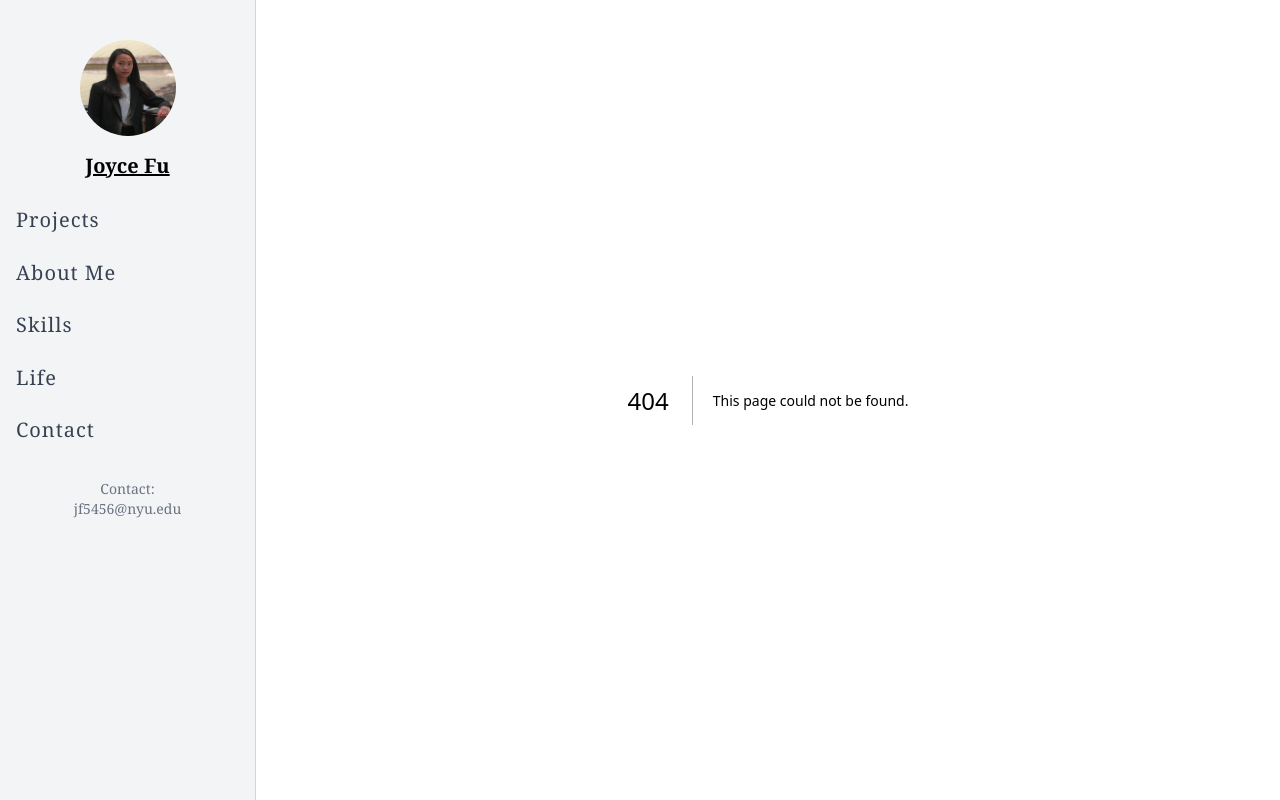
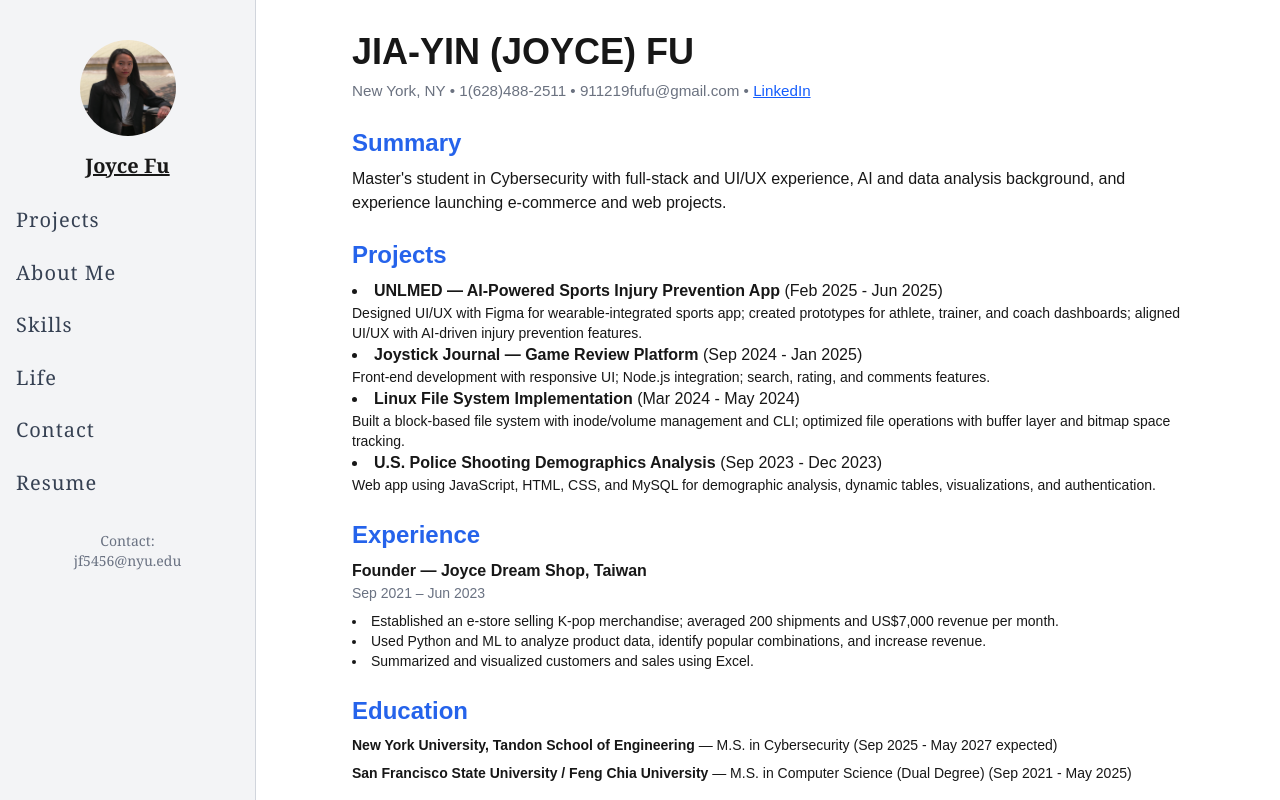
Before and after one commit to 911219fufu-tech/Personal-Website, a Next.js app: page /resume in a window 1280 px wide. Before the commit this address had no page. Shown: the top 800 px of the page. Built offline with nearby package versions, Linux system fonts and the light colour scheme.

Commit message:
Refactor code structure for improved readability and maintainability

```diff
--- a/app/globals.css
+++ b/app/globals.css
@@ -29,3 +29,67 @@ body {
 .arial-sans {
   font-family: Arial, Helvetica, sans-serif;
 }
+
+/* Accent and card styles for Projects & Resume */
+:root {
+  --accent: #2563eb; /* blue-600 */
+  --card-bg: #ffffff;
+  --card-border: rgba(15, 23, 42, 0.06);
+  --card-shadow: 0 6px 18px rgba(15, 23, 42, 0.06);
+  --muted: #6b7280;
+}
+
+.project-grid {
+  display: grid;
+  grid-template-columns: repeat(2, 1fr);
+  gap: 1.5rem;
+}
+
+.project-card {
+  background: var(--card-bg);
+  border: 1px solid var(--card-border);
+  box-shadow: var(--card-shadow);
+  border-radius: 0.75rem;
+  padding: 1.25rem;
+  transition: transform 180ms ease, box-shadow 180ms ease;
+}
+
+.project-card:hover {
+  transform: translateY(-6px);
+  box-shadow: 0 12px 30px rgba(15,23,42,0.12);
+}
+
+.project-meta {
+  color: var(--muted);
+  font-size: 0.9rem;
+  margin-top: 0.35rem;
+}
+
+.resume-section h2 {
+  color: var(--accent);
+  margin-bottom: 0.5rem;
+}
+
+.resume-contact {
+  color: var(--muted);
+  font-size: 0.95rem;
+}
+
+.btn-primary {
+  background: var(--accent);
+  color: white;
+  padding: 0.5rem 0.9rem;
+  border-radius: 0.5rem;
+  display: inline-block;
+  text-decoration: none;
+}
+
+@media (max-width: 768px) {
+  .project-grid {
+    grid-template-columns: 1fr;
+  }
+
+  aside {
+    width: 56px !important;
+  }
+}
--- a/app/layout.tsx
+++ b/app/layout.tsx
@@ -46,6 +46,7 @@ export default function RootLayout({
         <a href="#skills" className="block hover:text-blue-500">Skills</a>
         <a href="#life" className="block hover:text-blue-500">Life</a>
         <a href="#contact" className="block hover:text-blue-500">Contact</a>
+        <a href="/resume" className="block hover:text-blue-500">Resume</a>
       </nav>
 
             <p className="text-sm mt-8 text-gray-500 dark:text-gray-400">
--- a/app/page.tsx
+++ b/app/page.tsx
@@ -7,22 +7,77 @@ export default function Page() {
       <section id="projects" className="bg-white px-6 py-16">
         <div className="max-w-6xl mx-auto">
           <h2 className="text-3xl font-bold mb-8">✨ Projects</h2>
-          <div className="grid md:grid-cols-3 gap-12">
-            <div>
-              <img src="/project1.jpg" alt="Project 1" className="mb-4 rounded" />
-              <h3 className="text-xl font-semibold">AI-Powered Injury Prevention</h3>
-              <p className="text-sm text-gray-500 mt-1">June 2024</p>
-            </div>
-            <div>
-              <img src="/project2.jpg" alt="Project 2" className="mb-4 rounded" />
-              <h3 className="text-xl font-semibold">Phishing Detection System</h3>
-              <p className="text-sm text-gray-500 mt-1">May 2023</p>
-            </div>
-            <div>
-              <img src="/project3.jpg" alt="Project 3" className="mb-4 rounded" />
-              <h3 className="text-xl font-semibold">UX Redesign - Recipe App</h3>
-              <p className="text-sm text-gray-500 mt-1">March 2023</p>
-            </div>
+          <div className="project-grid">
+            <article className="project-card">
+              <h3 className="text-2xl font-semibold">UNLMED — AI-Powered Sports Injury Prevention App</h3>
+              <p className="project-meta">Feb 2025 - Jun 2025</p>
+              <ul className="list-disc list-inside mt-3 text-sm">
+                <li>Designed user interface and experience using Figma for wearable-integrated sports app.</li>
+                <li>Created interactive prototypes for athlete, trainer, and coach dashboards.</li>
+                <li>Aligned UI/UX with AI-driven injury prevention and recovery features.</li>
+                <li>Working towards a fully functional mobile application for real-world use.</li>
+              </ul>
+            </article>
+
+            <article className="project-card">
+              <h3 className="text-2xl font-semibold">Joystick Journal — Game Review Platform</h3>
+              <p className="project-meta">Sep 2024 - Jan 2025</p>
+              <ul className="list-disc list-inside mt-3 text-sm">
+                <li>Implemented responsive UI with HTML, CSS, and JavaScript.</li>
+                <li>Integrated with Node.js backend to fetch game data and manage user interactions.</li>
+                <li>Developed search, rating system, and user comments to boost engagement.</li>
+              </ul>
+            </article>
+
+            <article className="project-card">
+              <h3 className="text-2xl font-semibold">Linux File System Implementation (OS)</h3>
+              <p className="project-meta">Mar 2024 - May 2024</p>
+              <ul className="list-disc list-inside mt-3 text-sm">
+                <li>Implemented a block-based Linux file system with custom volume control, inode management, and CLI.</li>
+                <li>Optimized file operations using a buffer layer and bitmap-based space tracking.</li>
+              </ul>
+            </article>
+
+            <article className="project-card">
+              <h3 className="text-2xl font-semibold">U.S. Police Shooting Demographics Analysis (Web)</h3>
+              <p className="project-meta">Sep 2023 - Dec 2023</p>
+              <ul className="list-disc list-inside mt-3 text-sm">
+                <li>Built a web app using JavaScript, HTML, CSS, and MySQL to analyze police shooting demographics.</li>
+                <li>Created dynamic tables and visualizations for intuitive data interaction.</li>
+                <li>Implemented login authentication and search history logging.</li>
+              </ul>
+            </article>
+          </div>
+        </div>
+      </section>
+
+      {/* Experience */}
+      <section id="experience" className="bg-gray-100 px-6 py-16">
+        <div className="max-w-4xl mx-auto text-center">
+          <h2 className="text-3xl font-bold mb-4">💼 Experience</h2>
+          <div className="prose mx-auto text-left">
+            <h3>Founder – Joyce Dream Shop, Taiwan</h3>
+            <p className="text-sm text-gray-500">Sep 2021 – Jun 2023</p>
+            <ul className="list-disc list-inside">
+              <li>Established an e-store selling K-pop merchandise, averaging 200 shipments and US$7,000 revenue per month.</li>
+              <li>Applied Python and ML to analyze product data and identify popular combinations to boost sales.</li>
+              <li>Used Excel to summarize and visualize customers and sales metrics.</li>
+            </ul>
+          </div>
+        </div>
+      </section>
+
+      {/* Education */}
+      <section id="education" className="bg-white px-6 py-16">
+        <div className="max-w-4xl mx-auto text-center">
+          <h2 className="text-3xl font-bold mb-4">🎓 Education</h2>
+          <div className="text-left mx-auto max-w-2xl">
+            <h3>New York University, Tandon School of Engineering</h3>
+            <p className="text-sm text-gray-500">M.S. in Cybersecurity — Sep 2025 - May 2027 (expected)</p>
+
+            <h3 className="mt-4">San Francisco State University / Feng Chia University</h3>
+            <p className="text-sm text-gray-500">M.S. in Computer Science (Dual Degree) — Sep 2021 - May 2025</p>
+            <p className="text-sm text-gray-500">Related courses: Intro to Web Software Development, HCI, Software Development, AI Entrepreneurship, Algorithms, Ethics, Communication & Software Dev.</p>
           </div>
         </div>
       </section>
--- /dev/null
+++ b/app/resume/page.tsx
@@ -0,0 +1,67 @@
+// app/resume/page.tsx
+export const metadata = {
+  title: "Resume - Joyce Fu",
+  description: "Resume and contact information for Joyce Fu",
+};
+
+export default function Resume() {
+  return (
+    <main className="max-w-4xl mx-auto p-8">
+      <h1 className="text-4xl font-bold mb-2">JIA-YIN (JOYCE) FU</h1>
+      <p className="resume-contact mb-6">New York, NY • 1(628)488-2511 • 911219fufu@gmail.com • <a href="https://linkedin.com/in/jia-yin-fu" className="text-blue-600 underline">LinkedIn</a></p>
+
+      <section className="mb-6 resume-section">
+        <h2 className="text-2xl font-semibold mb-2">Summary</h2>
+        <p>Master's student in Cybersecurity with full-stack and UI/UX experience, AI and data analysis background, and experience launching e-commerce and web projects.</p>
+      </section>
+
+      <section className="mb-6 resume-section">
+        <h2 className="text-2xl font-semibold mb-2">Projects</h2>
+        <ul className="list-disc list-inside">
+          <li>
+            <strong>UNLMED — AI-Powered Sports Injury Prevention App</strong> (Feb 2025 - Jun 2025)
+            <p className="text-sm">Designed UI/UX with Figma for wearable-integrated sports app; created prototypes for athlete, trainer, and coach dashboards; aligned UI/UX with AI-driven injury prevention features.</p>
+          </li>
+          <li>
+            <strong>Joystick Journal — Game Review Platform</strong> (Sep 2024 - Jan 2025)
+            <p className="text-sm">Front-end development with responsive UI; Node.js integration; search, rating, and comments features.</p>
+          </li>
+          <li>
+            <strong>Linux File System Implementation</strong> (Mar 2024 - May 2024)
+            <p className="text-sm">Built a block-based file system with inode/volume management and CLI; optimized file operations with buffer layer and bitmap space tracking.</p>
+          </li>
+          <li>
+            <strong>U.S. Police Shooting Demographics Analysis</strong> (Sep 2023 - Dec 2023)
+            <p className="text-sm">Web app using JavaScript, HTML, CSS, and MySQL for demographic analysis, dynamic tables, visualizations, and authentication.</p>
+          </li>
+        </ul>
+      </section>
+
+      <section className="mb-6 resume-section">
+        <h2 className="text-2xl font-semibold mb-2">Experience</h2>
+        <h3 className="font-semibold">Founder — Joyce Dream Shop, Taiwan</h3>
+        <p className="text-sm text-gray-500">Sep 2021 – Jun 2023</p>
+        <ul className="list-disc list-inside mt-2 text-sm">
+          <li>Established an e-store selling K-pop merchandise; averaged 200 shipments and US$7,000 revenue per month.</li>
+          <li>Used Python and ML to analyze product data, identify popular combinations, and increase revenue.</li>
+          <li>Summarized and visualized customers and sales using Excel.</li>
+        </ul>
+      </section>
+
+      <section className="mb-6 resume-section">
+        <h2 className="text-2xl font-semibold mb-2">Education</h2>
+        <p className="text-sm"><strong>New York University, Tandon School of Engineering</strong> — M.S. in Cybersecurity (Sep 2025 - May 2027 expected)</p>
+        <p className="text-sm mt-2"><strong>San Francisco State University / Feng Chia University</strong> — M.S. in Computer Science (Dual Degree) (Sep 2021 - May 2025)</p>
+      </section>
+
+      <section className="mb-6 resume-section">
+        <h2 className="text-2xl font-semibold mb-2">Technical Strengths</h2>
+        <p className="text-sm">Languages: Python, Java, C, C++, C#, JavaScript, HTML, CSS, SQL, MATLAB</p>
+        <p className="text-sm">Toolkits: Node.js, PyTorch, MySQL, Git, Figma</p>
+        <p className="text-sm">Specialties: Web Development (Frontend/UI Design), Cybersecurity (Risk Assessment, Vulnerability Scanning, Penetration Testing)</p>
+      </section>
+
+      <a href="/Joyce_Fu___Resume.pdf" download className="btn-primary">Download PDF</a>
+    </main>
+  );
+}
```
Also changed, not shown: tsconfig.json (+19 -5 lines), 1 other file (tests, documents, lock files or other folders).
